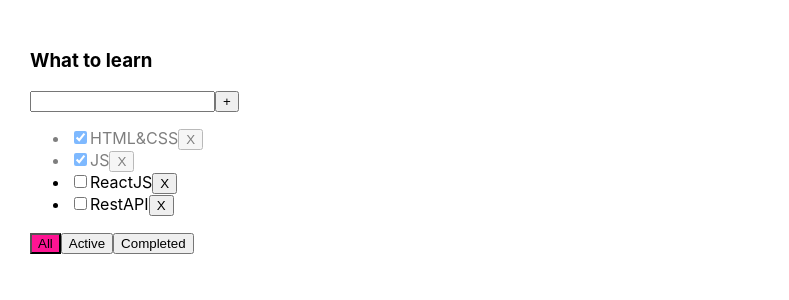
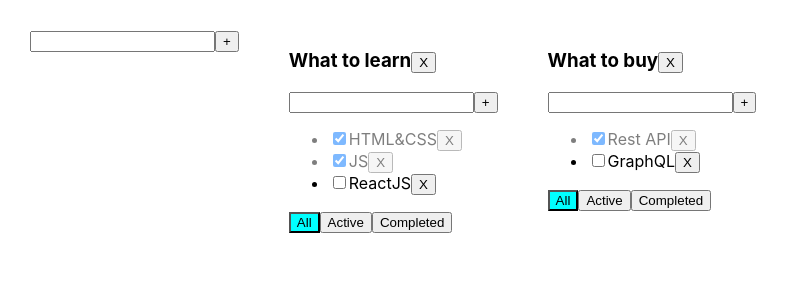
Before and after one commit to NatKhomich/todolist, a React (Create React App) app: page / in a window 1280 px wide. Shown: the top 300 px of the page, without its empty margins (0-789 px from the left). Built offline with nearby package versions, Linux system fonts and the light colour scheme.

Commit message:
universal components AddItemForm.tsx, Button.tsx

```diff
--- a/src/App.css
+++ b/src/App.css
@@ -7,18 +7,18 @@
   margin-right: 50px;
 }
 
-.colorButton {
-  background-color: deeppink;
+.error {
+  border: 1px red solid;
+}
+
+.errorMessage {
+  color: red;
 }
 
 .opacityTask {
   opacity: 0.5;
 }
 
-.error {
-  border: 1px solid red;
+.colorButton {
+  background-color: aqua;
 }
-
-.errorMessage {
-  color: red;
-}
--- a/src/App.tsx
+++ b/src/App.tsx
@@ -2,61 +2,112 @@ import React, {useState} from 'react';
 import './App.css';
 import {TodoList} from './components/TodoList';
 import {v1} from 'uuid';
+import AddItemForm from './components/AddItemForm';
 
-export type FilterValueType = 'All' | 'Active' | 'Completed'
+export type TasksStateType = {
+    [key: string]: TaskPropsType[]
+}
+
+export type TaskPropsType = {
+    id: string,
+    title: string,
+    isDone: boolean
+}
+
+export type TodoListPropsType = {
+    id: string
+    title: string
+    filter: FilterTaskType
+}
+
+export type FilterTaskType = 'All' | 'Active' | 'Completed'
 
 function App() {
 
-    const [tasks, setTasks] = useState( [
-        {id: v1(), title: 'HTML&CSS', isDone: true},
-        {id: v1(), title: 'JS', isDone: true},
-        {id: v1(), title: 'ReactJS', isDone: false},
-        {id: v1(), title: 'RestAPI', isDone: false}
+    let todoListID1 = v1()
+    let todoListID2 = v1()
+
+    let [todoList, setTodoList] = useState<TodoListPropsType[]>([
+        {id: todoListID1, title: 'What to learn', filter: 'All'},
+        {id: todoListID2, title: 'What to buy', filter: 'All'},
     ])
 
-    const [filter, setFilter] = useState<FilterValueType>('All')
+    let [tasks, setTasks] = useState<TasksStateType>({
+        [todoListID1]: [
+            {id: v1(), title: 'HTML&CSS', isDone: true},
+            {id: v1(), title: 'JS', isDone: true},
+            {id: v1(), title: 'ReactJS', isDone: false},
 
-    const removeTask = (taskID: string) => {
-        //console.log(taskID)
-        setTasks( tasks.filter(el => el.id !== taskID))
+        ],
+        [todoListID2]: [
+            {id: v1(), title: 'Rest API', isDone: true},
+            {id: v1(), title: 'GraphQL', isDone: false},
+        ]
+    })
+
+    const removeTask = (todoListID: string, taskID: string) => {
+        setTasks( {...tasks, [todoListID]: tasks[todoListID].filter(el => el.id !== taskID) } )
     }
 
-    const changeTaskStatus = (taskID: string,newIsDone: boolean) => {
-        //console.log(newIsDone)
-        setTasks( tasks.map(el => el.id === taskID ? {...el, isDone: newIsDone} : el))
+    const addTask = (todoListID: string, newTitle: string) => {
+        const newTask = {id: v1(), title: newTitle, isDone: false}
+        setTasks( {...tasks, [todoListID]: [newTask, ...tasks[todoListID]] } )
     }
 
-    let filterTask = tasks
+    const filterTasks = (todoListID: string, filter: FilterTaskType) => {
+       setTodoList( todoList.map( el => el.id === todoListID ? {...el, filter: filter} : el ) )
+         }
 
-    if(filter === 'Active'){
-        filterTask = tasks.filter(el => !el.isDone)
-    }
-    if(filter === 'Completed'){
-        filterTask = tasks.filter(el => el.isDone)
+    const onChangeTaskStatus = (todoListID: string, taskID: string, newIsDone: boolean) => {
+        setTasks( {...tasks, [todoListID]: tasks[todoListID].map(el => el.id === taskID ? {...el, isDone : newIsDone} : el)})
     }
 
-    const filteredTasks = (filterValue: FilterValueType) => {
-        //console.log(filterValue)
-        setFilter(filterValue)
+    const removeTodoList = (todoListID: string) => {
+        setTodoList(todoList.filter(el => el.id !== todoListID))
+        delete tasks[todoListID]
     }
 
-    const addTasks = (newTitle: string) => {
-       const newTask = {id: v1(), title: newTitle, isDone: false}
-        setTasks([newTask, ...tasks])
+    const addTodoList = (newTitle: string) => {
+        const newTodoListID = v1()
+        const newTodoList: TodoListPropsType = {id: newTodoListID, title: newTitle, filter: 'All'}
+        setTodoList( [newTodoList, ...todoList] )
+        setTasks( {...tasks, [newTodoListID] : []} )
     }
 
     return (
+
         <div className="App">
-            <TodoList title={'What to learn'}
-                      tasks={filterTask}
-                      filter={filter}
 
-                      removeTask={removeTask}
-                      changeTaskStatus={changeTaskStatus}
-                      filteredTasks={filteredTasks}
-                      addTasks={addTasks}
+            <AddItemForm addNewItem={addTodoList} />
 
-            />
+            {todoList.map(el => {
+
+                let filteredTasks = tasks[el.id]
+                if (el.filter === 'Active') {
+                    filteredTasks = tasks[el.id].filter(el => !el.isDone)
+                }
+                if (el.filter === 'Completed') {
+                    filteredTasks = tasks[el.id].filter(el => el.isDone)
+                }
+
+                return (
+                    <TodoList key={el.id}
+                              todoListID={el.id}
+                              title={el.title}
+                              tasks={filteredTasks}
+                              filter={el.filter}
+
+                              removeTask={removeTask}
+                              addTask={addTask}
+                              filterTasks={filterTasks}
+                              onChangeTaskStatus={onChangeTaskStatus}
+
+                              removeTodoList={removeTodoList}
+
+
+                    />
+                )
+            })}
         </div>
     );
 }
--- /dev/null
+++ b/src/components/AddItemForm.tsx
@@ -0,0 +1,48 @@
+import React, {ChangeEvent, KeyboardEvent, useState} from 'react';
+
+type AddItemFormType = {
+    addNewItem: (newTitle: string)=> void
+}
+
+const AddItemForm = (props: AddItemFormType) => {
+
+    const [newTitle, setNewTitle] = useState('')
+    const [error, setError] = useState<string | null>(null)
+
+    const onChangeTitleHandler = (e: ChangeEvent<HTMLInputElement>) => {
+        setNewTitle(e.currentTarget.value)
+        setError(null)
+    }
+
+    const addTaskHandler = () => {
+        if (newTitle.trim() !== '') {
+           props.addNewItem(newTitle.trim())
+            setNewTitle('')
+        } else {
+            setError('Title is required')
+        }
+    }
+
+    const onKeyDownHandler = (e: KeyboardEvent<HTMLInputElement>) => {
+        if (e.key === 'Enter') {
+            addTaskHandler()
+        }
+    }
+
+    return (
+        <div>
+            <div>
+                <input className={error ? 'error' : ''}
+                       onChange={onChangeTitleHandler}
+                       value={newTitle}
+                       onKeyDown={onKeyDownHandler}
+
+                />
+                <button onClick={addTaskHandler}> +</button>
+                <div className={error ? 'errorMessage' : ''}> {error} </div>
+            </div>
+        </div>
+    );
+};
+
+export default AddItemForm;
--- a/src/components/TodoList.tsx
+++ b/src/components/TodoList.tsx
@@ -1,106 +1,87 @@
-import React, {ChangeEvent, useState, KeyboardEvent} from 'react';
-import {FilterValueType} from '../App';
+import React, {ChangeEvent, FC} from 'react';
+import {FilterTaskType, TaskPropsType} from '../App';
+import AddItemForm from './AddItemForm';
 
-type TasksType = {
-    id: string
+export type TodoListType = {
+    todoListID: string
     title: string
-    isDone: boolean
+    tasks: TaskPropsType[]
+    filter: FilterTaskType
+
+    removeTask: (todoListID: string, taskID: string) => void
+    addTask: (todoListID: string, newTitle: string) => void
+    filterTasks: (todoListID: string, filter: FilterTaskType) => void
+    onChangeTaskStatus: (todoListID: string, taskID: string, newIsDone: boolean) => void
+
+    removeTodoList: (todoListID: string) => void
 }
 
-type TodoListType = {
-    title: string
-    tasks: TasksType[]
-    filter: FilterValueType
+export const TodoList: FC<TodoListType> = (props) => {
 
-    removeTask: (taskID: string) => void
-    changeTaskStatus: (taskID: string, newIsDone: boolean) => void
-    filteredTasks: (filterValue: FilterValueType) => void
-    addTasks: (newTitle: string) => void
-}
+    const MappedTask = props.tasks.map(el => {
+        return (
+            <li key={el.id} className={el.isDone ? 'opacityTask' : ''}>
+                <input type="checkbox"
+                       checked={el.isDone}
+                       onChange={(e) => onChangeTaskStatusHandler(el.id, e)}
+                />
+                <span>{el.title}</span>
+                <button onClick={() => props.removeTask(props.todoListID, el.id)}> X</button>
+            </li>
+        )
+    })
 
-export const TodoList: React.FC<TodoListType> = (props) => {
-
-    const [newTitle, setNewTitle] = useState('')
-    const [error, setError] = useState<string|null>(null)
-
-    const allFilteredTasksHandler = () => {
-        props.filteredTasks('All')
+    const onChangeTaskStatusHandler = (taskID: string, e: ChangeEvent<HTMLInputElement>) => {
+        props.onChangeTaskStatus(props.todoListID, taskID, e.currentTarget.checked)
     }
 
-    const activeFilteredTasksHandler = () => {
-        props.filteredTasks('Active')
+    const removeTodoListHandler = () => {
+        props.removeTodoList(props.todoListID)
     }
 
-    const completedFilteredTasksHandler = () => {
-        props.filteredTasks('Completed')
+    const allFilterTasksHandler = () => {
+        props.filterTasks(props.todoListID, 'All')
+    }
+    const activeFilterTasksHandler = () => {
+        props.filterTasks(props.todoListID, 'Active')
+    }
+    const completedFilterTasksHandler = () => {
+        props.filterTasks(props.todoListID, 'Completed')
     }
 
-    const onChangeHandler = (e: ChangeEvent<HTMLInputElement>) => {
-       //console.log(e.currentTarget.value)
-        setError(null)
-        setNewTitle(e.currentTarget.value)
-    }
-
-    const onKeyDownHandler = (e: KeyboardEvent<HTMLInputElement>) => {
-        //console.log(e.key)
-        if(e.key === 'Enter') {
-            addTasksHandler()
+    /*const filteredTaskButton = (filter: FilterTaskType) => {
+        if (filter === 'All') {
+            props.filterTasks(props.todoListID, 'All')
         }
-    }
-
-    const addTasksHandler = () => {
-        if(newTitle.trim() !== ''){
-            props.addTasks(newTitle.trim())
-            setNewTitle('')
-        } else {
-            setError('Title is required')
+        if (filter === 'Active') {
+            props.filterTasks(props.todoListID, 'Active')
         }
-    }
+        if (filter === 'Completed') {
+            props.filterTasks(props.todoListID, 'Completed')
+        }
+    }*/ // общая функция для трех кнопок фильтрации
 
     return (
         <div>
-            <h3>{props.title}</h3>
-            <div>
-                <input value={newTitle}
-                       onChange={onChangeHandler}
-                       className={error ? 'error' : ''}
-                       onKeyDown={onKeyDownHandler}
+            <h3>{props.title}
+            <button onClick={ removeTodoListHandler }> X </button>
+            </h3>
 
-                />
-                <button onClick={addTasksHandler}> + </button>
-                <div className={'errorMessage'}> {error} </div>
-            </div>
+            <AddItemForm addNewItem={(newTitle)=> props.addTask(props.todoListID, newTitle)}/>
+
             <ul>
-                {props.tasks.map(el => {
-
-                    const changeTaskStatus = (e: ChangeEvent<HTMLInputElement>) => {
-                        const newIsDone = e.currentTarget.checked
-                        props.changeTaskStatus(el.id, newIsDone)
-                    }
-
-                    return (
-                        <li className={el.isDone ? 'opacityTask' : ''}
-                            key={el.id}>
-                            <input type="checkbox"
-                                   checked={el.isDone}
-                                   onChange={changeTaskStatus}
-
-                            />
-                            <span>{el.title}</span>
-                            <button onClick={() => props.removeTask(el.id)}> X</button>
-                        </li>
-                    )
-                })}
+                {MappedTask}
             </ul>
             <div>
-                <button className={props.filter === 'All' ? 'colorButton' : ''} onClick={allFilteredTasksHandler}>All
-                </button>
-                <button className={props.filter === 'Active' ? 'colorButton' : ''}
-                        onClick={activeFilteredTasksHandler}>Active
-                </button>
-                <button className={props.filter === 'Completed' ? 'colorButton' : ''}
-                        onClick={completedFilteredTasksHandler}>Completed
-                </button>
+                <button className={props.filter==='All' ? 'colorButton' : ''}
+                        onClick={allFilterTasksHandler}>All</button>
+                <button className={props.filter==='Active' ? 'colorButton' : ''}
+                        onClick={activeFilterTasksHandler}>Active</button>
+                <button className={props.filter==='Completed' ? 'colorButton' : ''}
+                        onClick={completedFilterTasksHandler}>Completed</button>
+               {/*<Button name={'All'} callBack={()=> filteredTaskButton('All')} />
+                <Button name={'Active'} callBack={()=> filteredTaskButton('Active')} />
+                <Button name={'Completed'} callBack={()=> filteredTaskButton('Completed')} /> */}
             </div>
         </div>
     )
```
Also changed, not shown: src/components/Button.tsx (added, +12 -0 lines).
